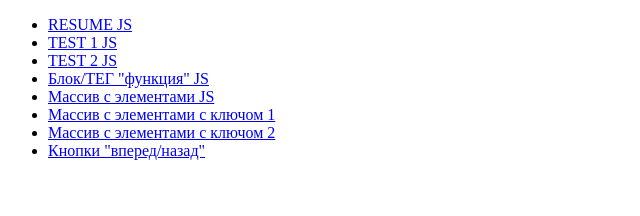
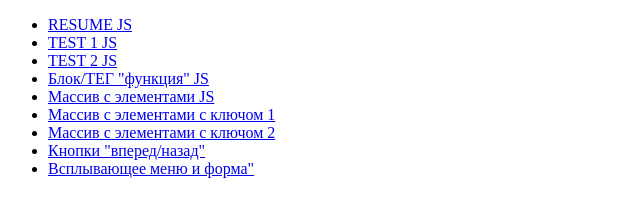
Before and after one commit to NataliyaVergeles/JavaScript, a plain HTML site: page index.html in a window 1280 px wide. Shown: the whole page, without its empty margins (0-640 px from the left). Drawn offline with Linux system fonts and the light colour scheme.

Commit message:
Add files via upload

```diff
--- a/index.html
+++ b/index.html
@@ -16,8 +16,7 @@
 		<li><a href= "DZ09_10_proba1">Массив с элементами с ключом 1</a></li>
 		<li><a href= "DZ09_10_proba2">Массив с элементами с ключом 2</a></li>
 		<li><a href= "DZ11_12">Кнопки "вперед/назад"</a></li>
-
-
+		<li><a href= "DZ13_14_toggle">Всплывающее меню и форма"</a></li>
 
 
 
```
